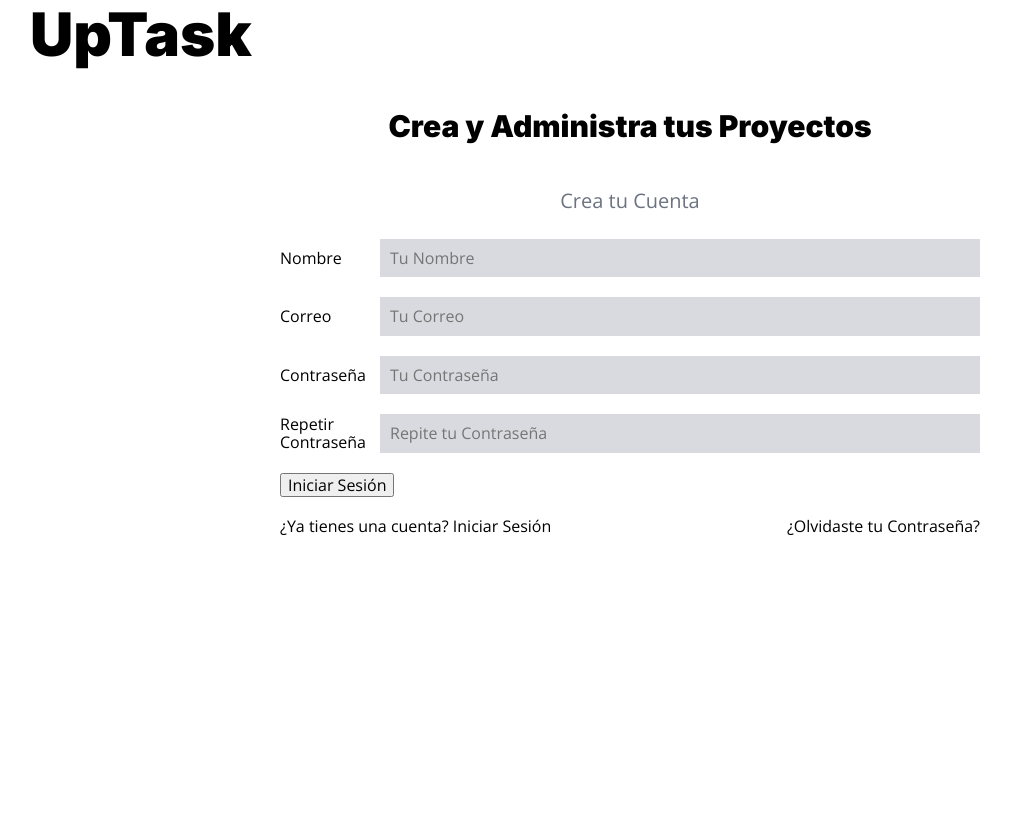
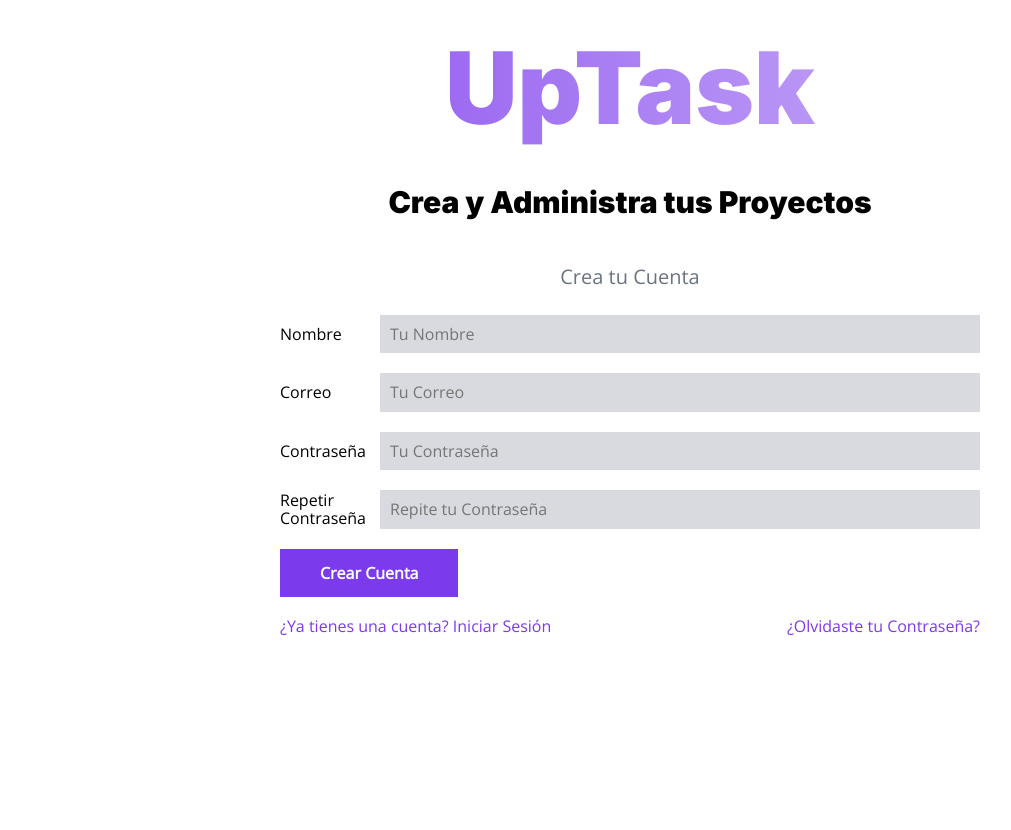
Before and after one commit to nicobm26/uptask, a PHP site: page /crear in a window 1280 px wide. Shown: the whole page, without its empty margins (10-1021 px from the left). Before the commit the page ends 535 px from the top, so only its background shows below. Run offline with PHP 8.4, Linux system fonts and the light colour scheme; style sheets or scripts are compiled from the project's sources.

Commit message:
vista de crear y estilos para esa vista

```diff
--- /dev/null
+++ b/src/scss/auth/_crear.scss
@@ -0,0 +1,19 @@
+@use 'base/variables' as v;
+@use 'base/mixins' as m;
+
+.crear{
+    margin-top: 3rem;
+    .uptask{
+        @include m.textoDegradado(v.$morado);
+    }
+
+    input[type="submit"]{
+        @include m.boton(v.$morado, v.$blanco);
+    }
+
+    .acciones{
+        a{
+            color: v.$morado;
+        }
+    }
+}
--- a/src/scss/auth/_index.scss
+++ b/src/scss/auth/_index.scss
@@ -1 +1,2 @@
 @forward 'login';
+@forward 'crear';
--- a/src/scss/auth/_login.scss
+++ b/src/scss/auth/_login.scss
@@ -3,16 +3,7 @@
 
 .login{
     .uptask{
-        background: linear-gradient(to right , v.$cyan 0%, lighten(v.$cyan , 30%) 100% );
-        color: transparent;
-        background-clip: text;
-        font-size: 7rem;
-        text-align: center;
-
-        @include m.tablet {
-            font-size: 10rem;
-
-        }
+        @include m.textoDegradado(v.$cyan);
     }
 
     input[type="submit"]{
--- a/src/scss/base/_mixins.scss
+++ b/src/scss/base/_mixins.scss
@@ -51,3 +51,15 @@
     gap: $espaciado;
     grid-template-columns: repeat($columnas, 1fr);
 }
+
+
+@mixin textoDegradado($color){
+    background: linear-gradient(to right , $color 0%, lighten($color , 30%) 100% );
+    color: transparent;
+    background-clip: text;
+    font-size: 7rem;
+    text-align: center;
+    @include tablet {
+        font-size: 10rem;
+    }
+}
--- a/views/auth/crear.php
+++ b/views/auth/crear.php
@@ -48,7 +48,7 @@
                 />
             </div>
 
-            <input type="submit" class="boton" value="Iniciar Sesión">
+            <input type="submit" class="boton" value="Crear Cuenta">
 
             <div class="acciones">
                 <a href="/">¿Ya tienes una cuenta? Iniciar Sesión</a>
```
